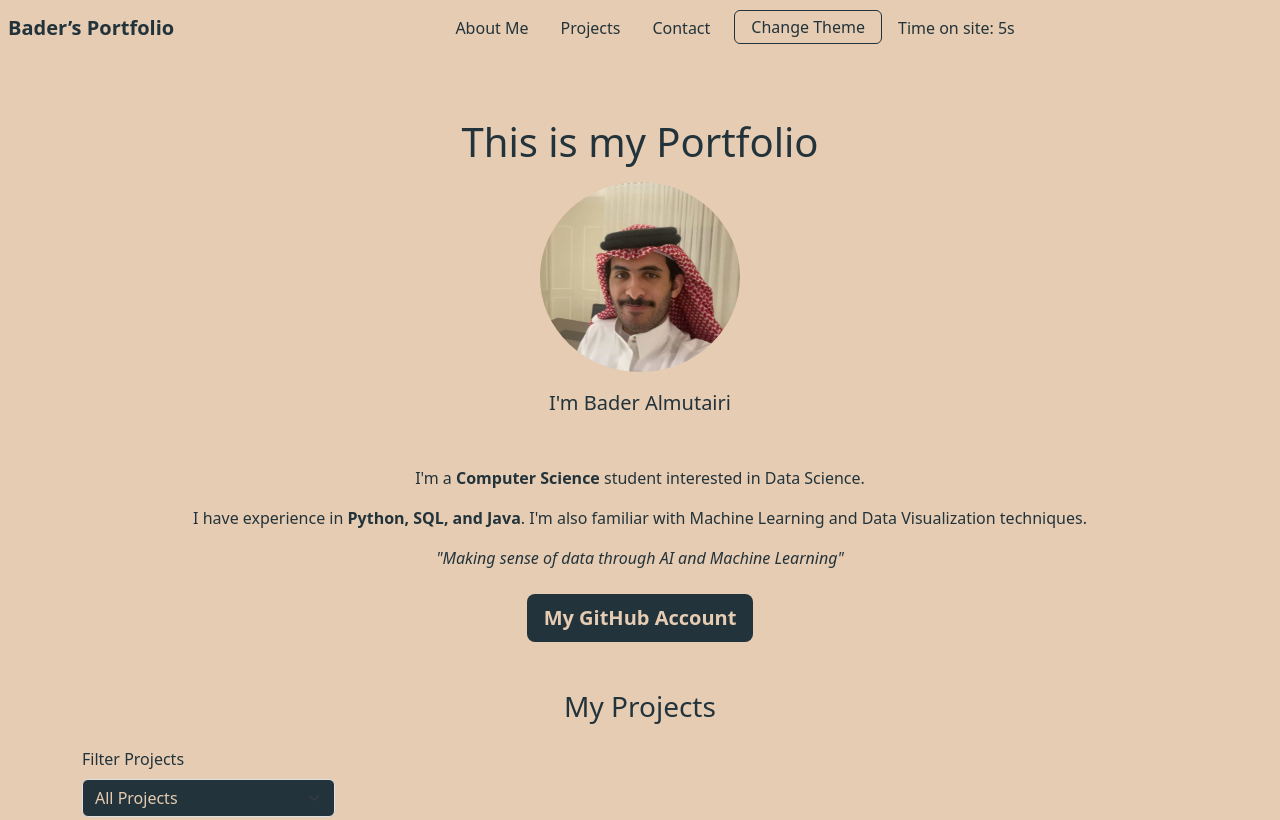
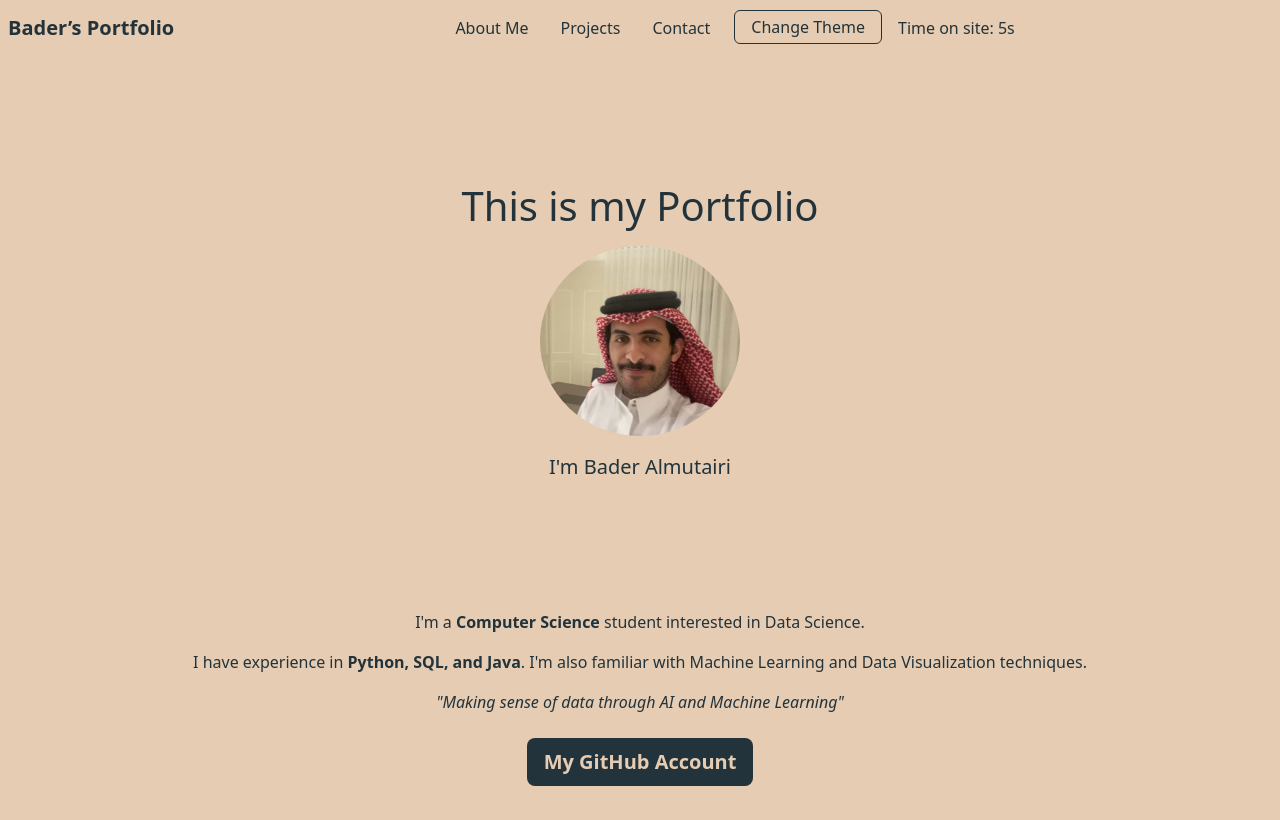
Before and after one commit to Baders-Account/assignment-4, a plain HTML site: page index.html in a window 1280 px wide. Shown: the top 820 px of the page. Drawn offline with nearby package versions, Linux system fonts and the light colour scheme; no server answers.

Commit message:
about me css addition

```diff
--- a/css/styles.css
+++ b/css/styles.css
@@ -103,6 +103,14 @@ a {
   opacity: 0.85;
   transform: translateY(-3px);
 }
+
+
+/* About Me */
+#intro {
+  padding-top: 4rem;
+  padding-bottom: 4rem;
+}
+
 
 /* SELECTS */
 option {
```
